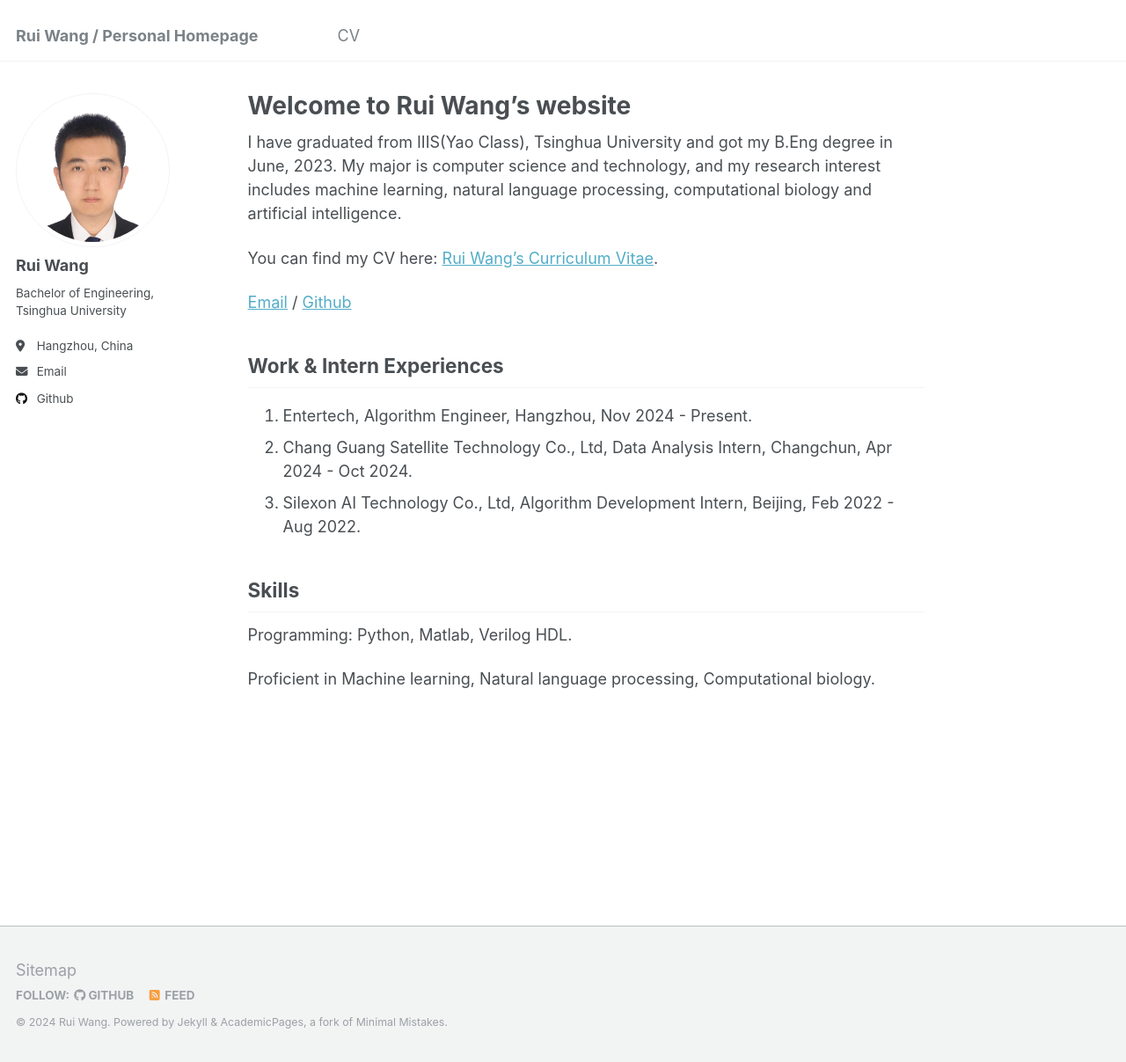
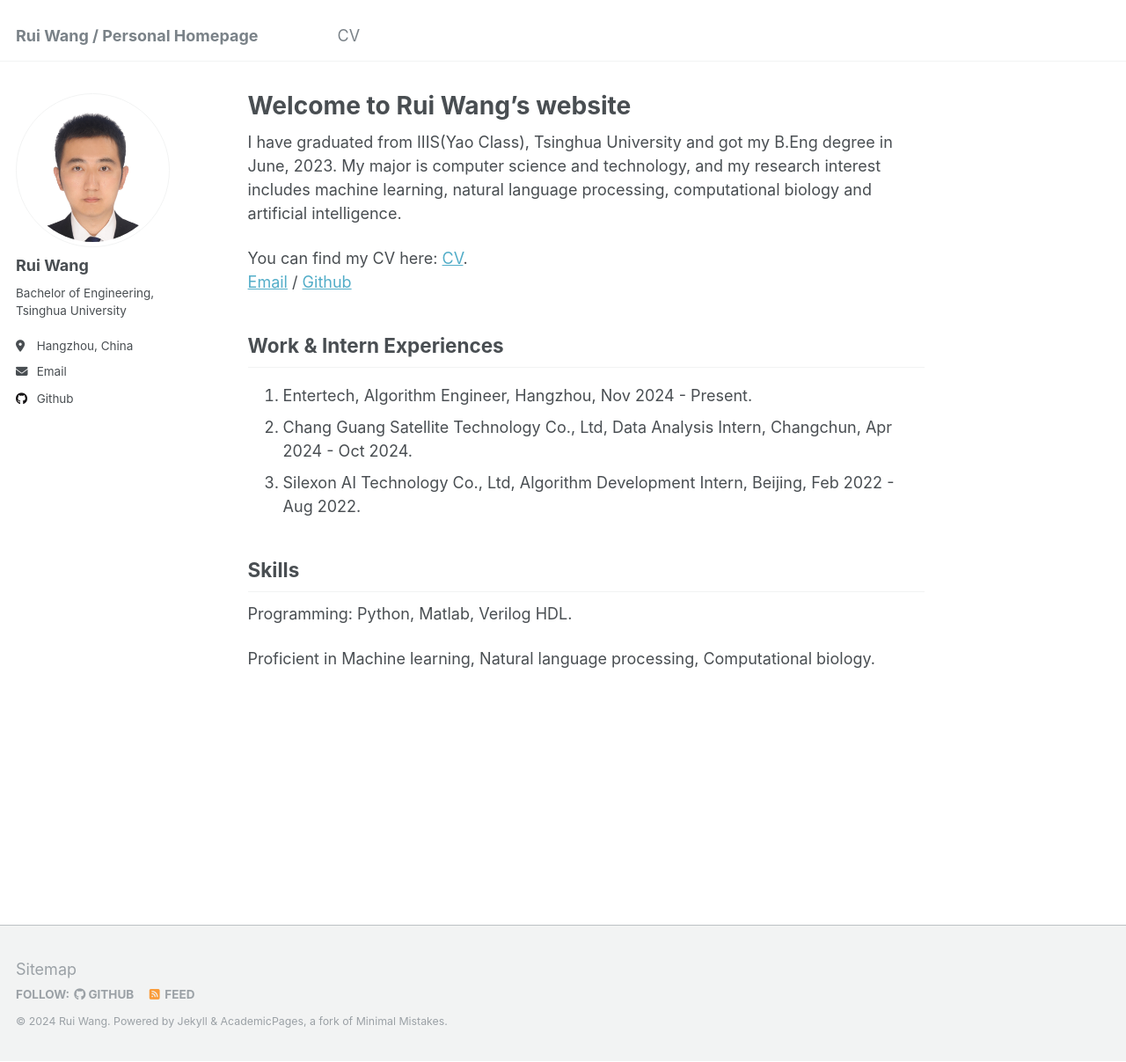
Before and after one commit to ruiiwang/ruiiwang.github.io, a Jekyll site: the page built from _pages/about.md, in a window 1280 px wide and 1207 px high. Shown: the whole window at 88% size. Built offline with Jekyll 4.4.1, drawn with Linux system fonts in a browser that asks for light colours.

Commit message:
Update about.md

```diff
--- a/_pages/about.md
+++ b/_pages/about.md
@@ -9,8 +9,7 @@ redirect_from:
 
 I have graduated from IIIS(Yao Class), Tsinghua University and got my B.Eng degree in June, 2023. My major is computer science and technology, and my research interest includes machine learning, natural language processing, computational biology and artificial intelligence.
 
-You can find my CV here: [Rui Wang's Curriculum Vitae](../assets/Curriculum_Vitae.pdf).
-
+You can find my CV here: [CV](../assets/Curriculum_Vitae.pdf).<br/>
 [Email](mailto:wangrui6240@outlook.com) / [Github](https://github.com/ruiiwang) <!-- / [Wechat](../images/wechat.jpg) -->
 
 
```
